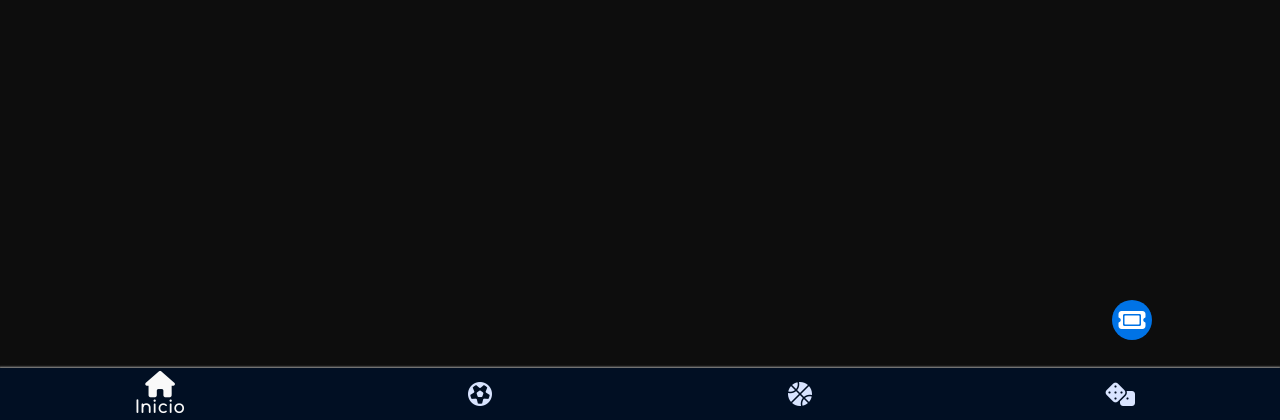
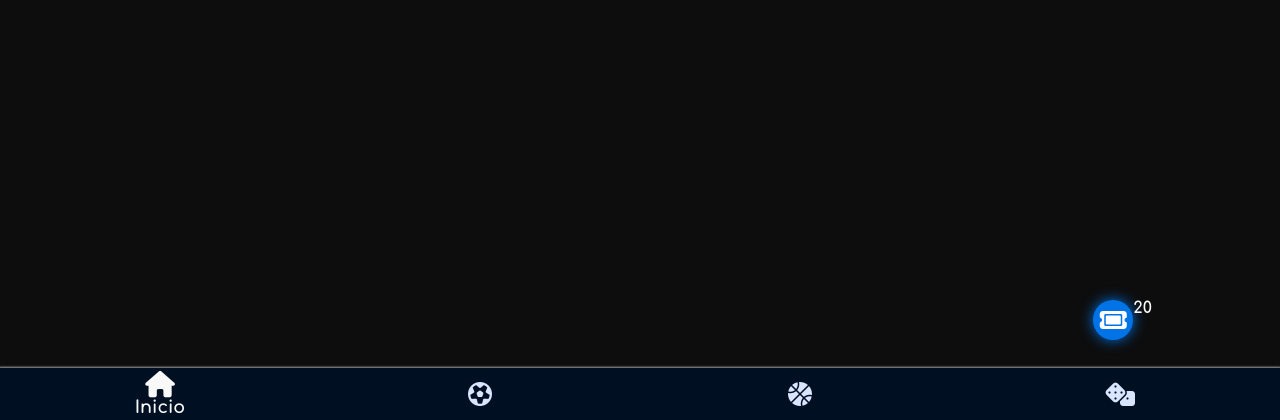
Before and after one commit to tarlos40/Palpite.co, a PHP site: page / in a window 1280 px wide. Shown: the part 380-800 px from the top of the page. Run offline with PHP 8.4, Linux system fonts and the light colour scheme; some libraries are stand-ins or nearby versions.

Commit message:
Update commit

```diff
--- a/assets/css/fab.css
+++ b/assets/css/fab.css
@@ -11,8 +11,39 @@
     border-radius: 30px;
     cursor: pointer;
 
+    display: flex;
+    justify-content: center;
+    align-items: center;
+
     font-size: clamp(1rem, .5rem + 2vw , 1.5rem);
 
     width: clamp(2.5rem, .5rem + 2vw, 3rem);
     height:  clamp(2.5rem, .5rem + 2vw, 3rem);
 }
+
+/*? FAB - TEXT */
+.fab p {
+    font-size: clamp(.5rem, .5rem + 2vw, 1rem);
+    font-family: var(--font-primary);
+
+    float: right;
+}
+
+.fab button.active {
+    animation: flash infinite .5s ease forwards;
+}
+
+/*! FAB - ANIMATION */
+@keyframes flash {
+    0% {
+        box-shadow: 0px 0px 0px var(--color-primary);
+    }
+
+    50%{
+        box-shadow: 0px 0px 20px var(--color-primary);
+    }
+
+    100% {
+        box-shadow: 0px 0px 0px var(--color-primary);
+    }
+}
--- a/assets/css/header.css
+++ b/assets/css/header.css
@@ -16,6 +16,8 @@ header.header {
 
 /* LEFTBAR - LAYOUT */
 .modal .left-bar {
+    animation: slideToRigth 700ms forwards;
+
     background: var(--color-black);
 
     display: grid;
@@ -29,7 +31,6 @@ header.header {
     'leftbar-bottom'
     'leftbar-footer';
 
-    animation: slideToRigth 700ms forwards;
     height: 100vh;
     width: clamp(45vw, 2vw + 2vw , 50vw);
     z-index: inherit;
@@ -109,6 +110,17 @@ header.header .icon {
     margin: clamp(0.125rem, 0.5rem + 2vw, 0.625rem);
 }
 
+/*! LEFTBAR - ANIMATION */
+@keyframes slideToRigth{
+    0%{
+        transform: translateX(-50%);
+    }
+
+    100%{
+        transform: translateX(0%);
+    }
+  }
+
 /*! HEADER - HOVER */
 header.header .icon:hover {
     color: var(--color-primary);
--- a/assets/js/header.js
+++ b/assets/js/header.js
@@ -27,7 +27,7 @@ logo[1].addEventListener('mousemove', (e) => {
     const x = (offsetX / offsetWidth) * 255;
     const y = (offsetY / offsetHeight) * 255;
 
-    logo[1].style.background = `radial-gradient(circle at ${x}% ${y}%, #0073e6, transparent)`;
+    logo[1].style.color = `radial-gradient(circle at ${x}% ${y}%, #0073e6, transparent)`;
     const color = `rgb(${x}, ${y}, 0)`;
     logo[1].style.color = color;
     logo[2].style.color = color;
--- a/index.html
+++ b/index.html
@@ -72,7 +72,8 @@
     </main>
 
     <div class="fab">
-        <button><i class="fa-solid fa-ticket"></i></button>
+        <p>20</p>
+        <button class="active"><i class="fa-solid fa-ticket"></i></button>
     </div>
 
     <!-- FOOTER -->
```
